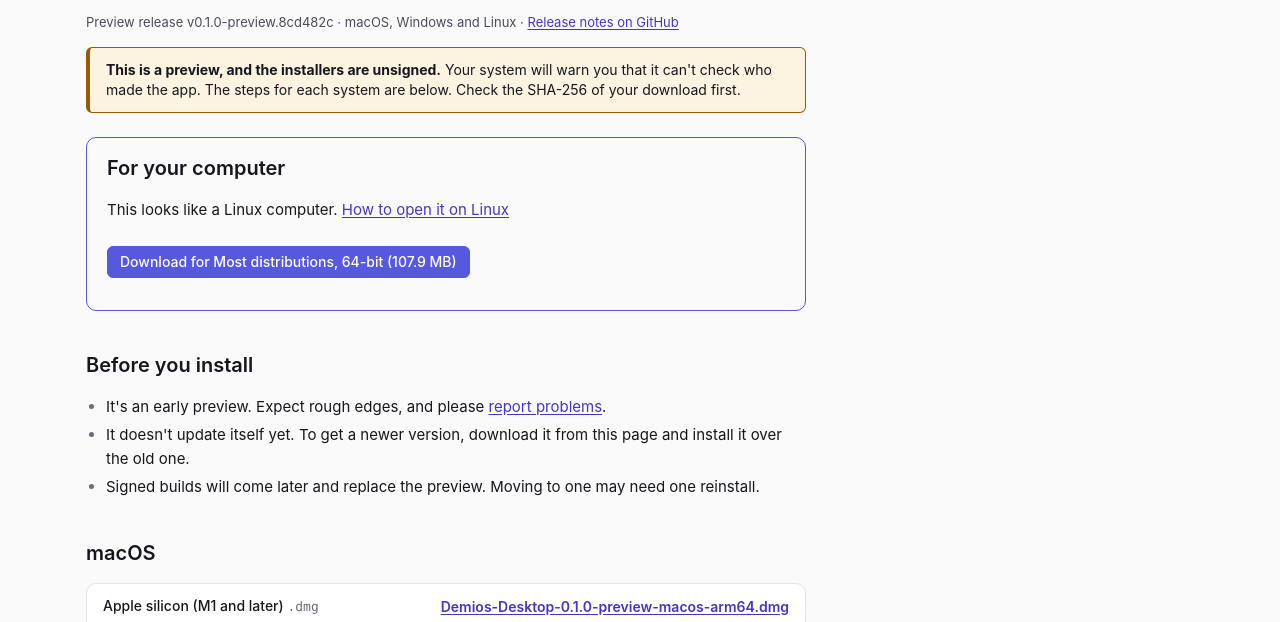
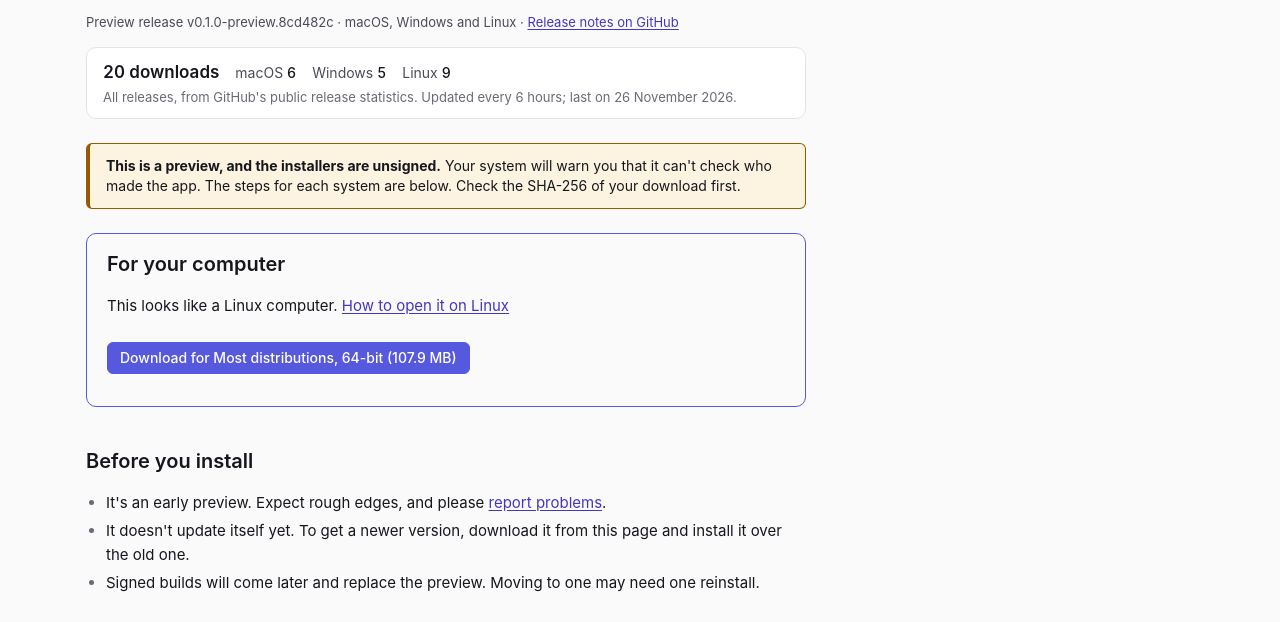
Before and after one commit to mimshavandi/demios-landing, a plain HTML site: page site/download/index.html in a window 1280 px wide. Shown: the part 140-762 px from the top of the page. Drawn offline with Linux system fonts and the light colour scheme.

Commit message:
pages: rebuild every 6 hours so the download counter stays current (#26)
Co-authored-by: Claude Opus 5.5 <noreply@anthropic.com>

```diff
--- a/scripts/render-downloads.mjs
+++ b/scripts/render-downloads.mjs
@@ -70,7 +70,7 @@ export function block(stats, updatedAt) {
         <li>Windows <span class="num">${fmt(o.windows)}</span></li>
         <li>Linux <span class="num">${fmt(o.linux)}</span></li>
       </ul>
-      <p class="downloads-note">All releases, from GitHub's public release statistics. Updated daily; last on <time datetime="${d.toISOString()}">${day}</time>.</p>
+      <p class="downloads-note">All releases, from GitHub's public release statistics. Updated every 6 hours; last on <time datetime="${d.toISOString()}">${day}</time>.</p>
     </section>`;
 }
 
--- a/site/download/index.html
+++ b/site/download/index.html
@@ -40,7 +40,17 @@
   <article class="doc wrap wrap-narrow">
     <h1>Get Demios Desktop</h1>
     <p class="meta">Preview release v0.1.0-preview.8cd482c · macOS, Windows and Linux · <a href="https://github.com/mimshavandi/demios-desktop/releases/tag/v0.1.0-preview.8cd482c">Release notes on GitHub</a></p>
-    <!-- downloads:start --><!-- downloads:end -->
+    <!-- downloads:start -->
+    <section class="downloads" aria-labelledby="downloads-title">
+      <h2 id="downloads-title" class="downloads-total"><span class="num">20</span> downloads</h2>
+      <ul class="downloads-split">
+        <li>macOS <span class="num">6</span></li>
+        <li>Windows <span class="num">5</span></li>
+        <li>Linux <span class="num">9</span></li>
+      </ul>
+      <p class="downloads-note">All releases, from GitHub's public release statistics. Updated every 6 hours; last on <time datetime="2026-11-26T17:08:16.020Z">26 November 2026</time>.</p>
+    </section>
+    <!-- downloads:end -->
 
     <div class="callout callout-warning" role="note">
       <p><strong>This is a preview, and the installers are unsigned.</strong> Your system will warn you that it can't check who made the app. The steps for each system are below. Check the SHA-256 of your download first.</p>
```
Also changed, not shown: 1 other file.
